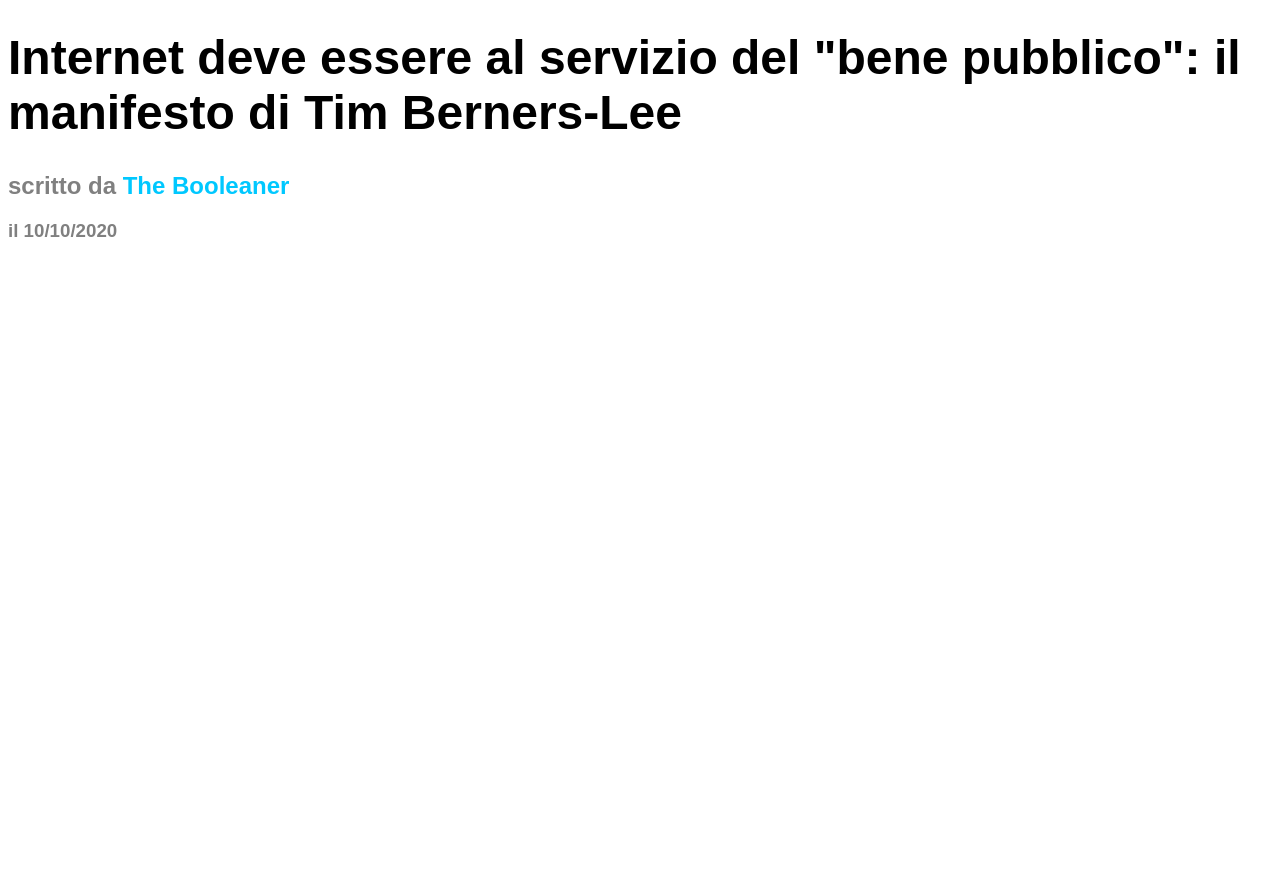
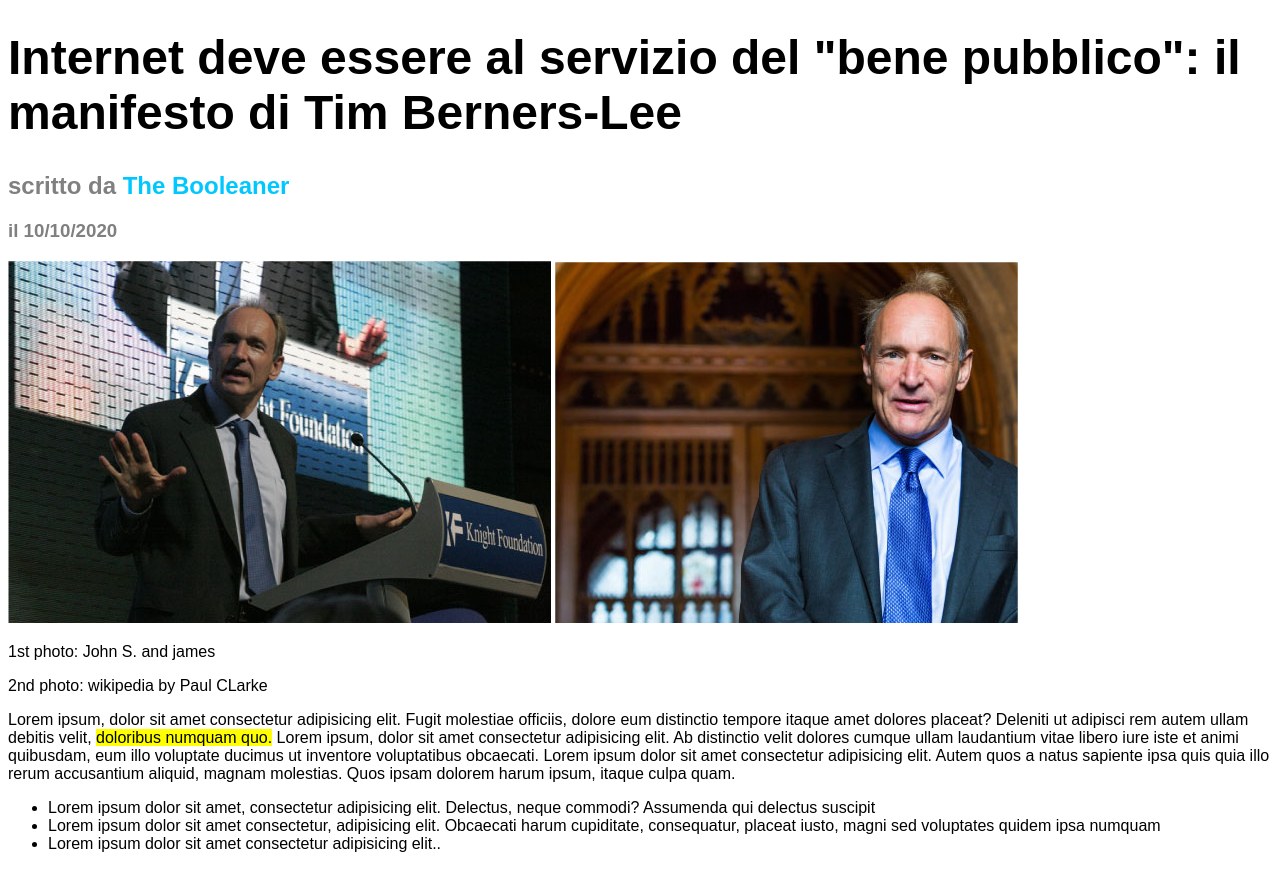
Before and after one commit to damirusso95/html-css-booleaner, a plain HTML site: page index.html in a window 1280 px wide. Shown: the part 110-979 px from the top of the page. Before the commit the page ends 800 px from the top, so only its background shows below. Drawn offline with Linux system fonts and the light colour scheme.

Commit message:
paragrafo e lista puntata

```diff
--- a/index.html
+++ b/index.html
@@ -9,7 +9,7 @@
 <body>
 
 <header>
-    <div>
+    <div id="logo">
         <img src="./img/logo.svg" >
     </div>
 
@@ -21,15 +21,24 @@
 </header>
 
 
-
-
-
-
-
-
-
 <main>
 
+        <!-- immagini tim -->
+        <img id="tim-1" src="./img/tim-1.jpg" >
+        <img id="tim-2" src="./img/tim-2.jpg" >
+
+        <p>1st photo: John S. and james</p>
+        <p>2nd photo: wikipedia by Paul CLarke </p>
+
+        <p>Lorem ipsum, dolor sit amet consectetur adipisicing elit. Fugit molestiae officiis, dolore eum distinctio tempore itaque amet dolores placeat? Deleniti ut adipisci rem autem ullam debitis velit, <span class="sottolineato">doloribus numquam quo.</span> Lorem ipsum, dolor sit amet consectetur adipisicing elit. Ab distinctio velit dolores cumque ullam laudantium vitae libero iure iste et animi quibusdam, eum illo voluptate ducimus ut inventore voluptatibus obcaecati. Lorem ipsum dolor sit amet consectetur adipisicing elit. Autem quos a natus sapiente ipsa quis quia illo rerum accusantium aliquid, magnam molestias. Quos ipsam dolorem harum ipsum, itaque culpa quam.</p>
+
+        <!-- lista puntata -->
+        <ul>
+            <li> Lorem ipsum dolor sit amet, consectetur adipisicing elit. Delectus, neque commodi? Assumenda qui delectus suscipit </li>
+            <li>Lorem ipsum dolor sit amet consectetur, adipisicing elit. Obcaecati harum cupiditate, consequatur, placeat iusto, magni sed voluptates quidem ipsa numquam </li>
+            <li>Lorem ipsum dolor sit amet consectetur adipisicing elit..</li>
+
+        </ul>
 </main>
 
 <footer>
--- a/style.css
+++ b/style.css
@@ -3,7 +3,7 @@ body {
 
 }
 
-div{
+#logo{
     background-color: rgb(0, 200, 255);
     background-image: url(./img/pattern.png);
     background-size: 30%;
@@ -37,3 +37,18 @@ span{
 h3{
     color: grey;
 }
+
+#tim-1{
+    width: auto;
+    height: auto;
+}
+
+#tim-2{
+    width: auto;
+    height: auto;
+}
+
+.sottolineato{
+    color: black;
+    background-color: yellow;
+}
```
